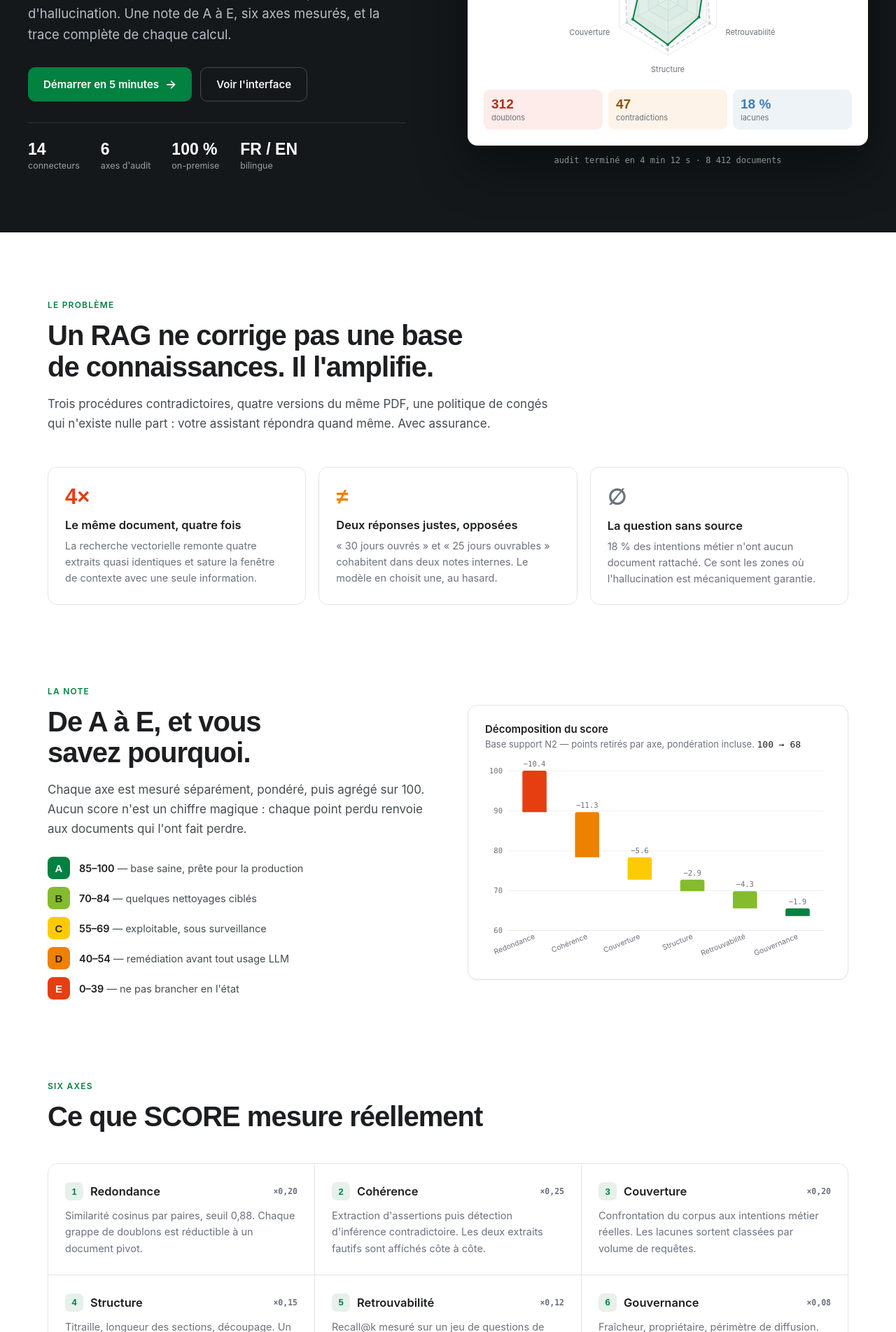
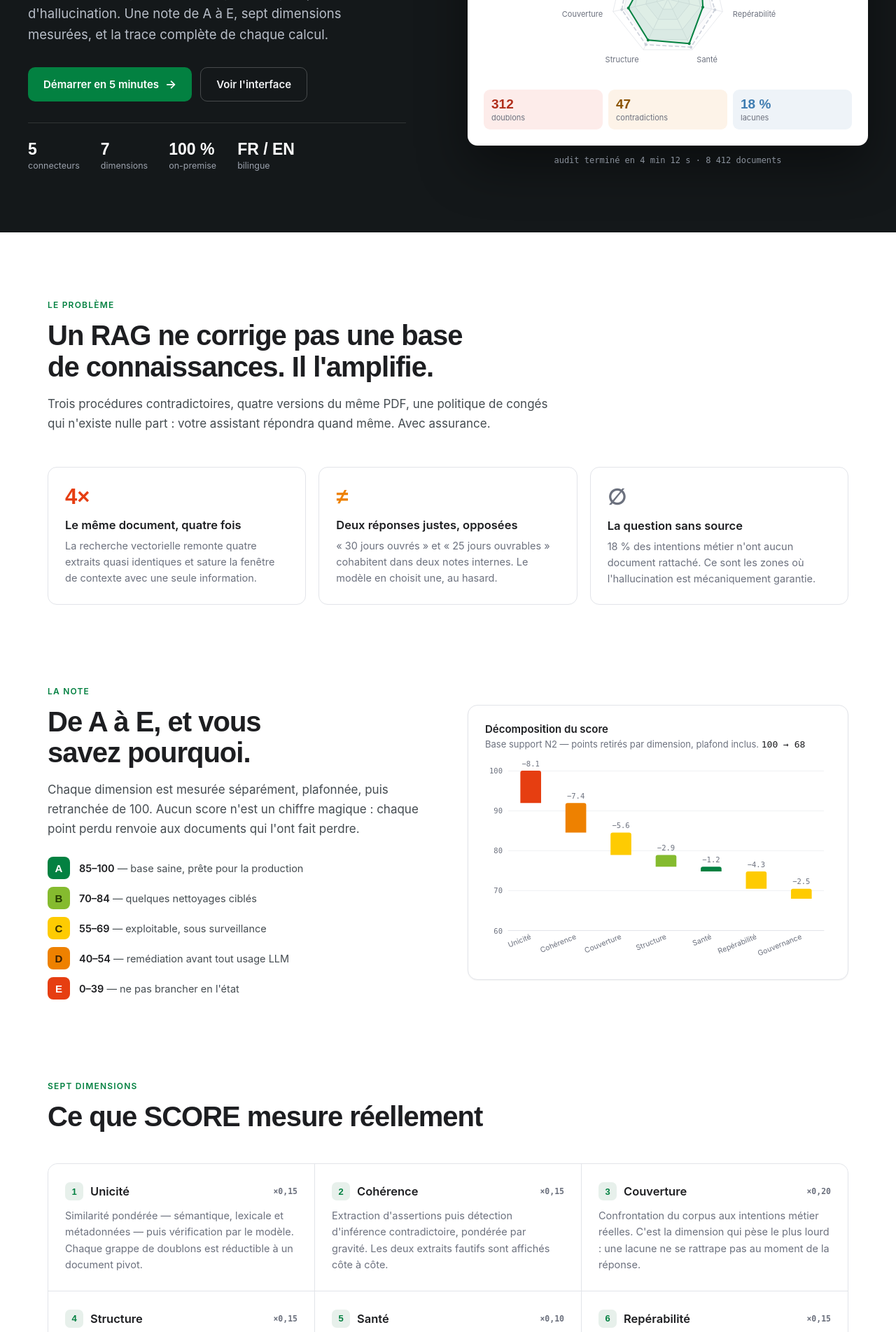
Before and after one commit to informatique-cdc/SCORE, a Django app: page / in a window 1280 px wide. Shown: the part 457-2360 px from the top of the page at 70% size. Run offline with Django 5.2, Linux system fonts and the light colour scheme; style sheets or scripts are compiled from the project's sources; parts of the project's set-up code (start-up, migrations or seed data) failed here and were passed over; some libraries are stand-ins or nearby versions; some web fonts are replaced.

Commit message:
fix(vitrine): state the dimensions and connectors the code actually has
The mockup advertised 14 connectors and 6 weighted axes. Neither matched
the product: `ConnectorType` declares 5 sources, and `score/scoring.py`
evaluates 7 dimensions under different names, with capped penalties
summing to 100 rather than multiplicative weights.

The listed weights are now those caps — Uniqueness .15, Consistency .15,
Coverage .20, Structure .15, Health .10, Retrievability .15, Governance
.10 — so they add up to 1 and match what the dashboard shows. The radar
and the waterfall gained their seventh dimension, and the waterfall now
colours each bar by the share of its own cap that was spent, since eight
points lost out of fifteen is worse than eight out of twenty.

The pipeline step no longer promises GitLab, S3 and Notion connectors
that do not exist.

A seventh card leaves a gap in a three-column grid, where the container's
grey shows through as the separators are drawn by the 1px gap, so the
last one spans the full row.

```diff
--- a/assets/css/components/vitrine.css
+++ b/assets/css/components/vitrine.css
@@ -848,6 +848,12 @@
     padding: 26px 24px;
   }
 
+  /* Sept cartes ne remplissent pas une grille de trois colonnes : sans cela la
+     dernière rangée laisse voir le fond gris qui sert à dessiner les filets. */
+  .sc-v-axis:last-child {
+    grid-column: 1 / -1;
+  }
+
   .sc-v-axis:hover {
     background: var(--color-surface-50);
   }
--- a/dashboard/static/js/vitrine.js
+++ b/dashboard/static/js/vitrine.js
@@ -155,11 +155,12 @@
         tooltip: { trigger: "item" },
         radar: {
           indicator: [
-            { name: "Redondance", max: 100 },
+            { name: "Unicité", max: 100 },
             { name: "Cohérence", max: 100 },
             { name: "Couverture", max: 100 },
             { name: "Structure", max: 100 },
-            { name: "Retrouvabilité", max: 100 },
+            { name: "Santé", max: 100 },
+            { name: "Repérabilité", max: 100 },
             { name: "Gouvernance", max: 100 },
           ],
           radius: "68%",
@@ -175,14 +176,14 @@
             symbolSize: 4,
             data: [
               {
-                value: [92, 88, 84, 90, 86, 80],
+                value: [92, 88, 84, 90, 95, 86, 80],
                 name: "Cible",
                 lineStyle: { color: t.line300, type: "dashed", width: 1.5 },
                 itemStyle: { color: t.line300 },
                 areaStyle: { color: alpha(t.line300, 0.12) },
               },
               {
-                value: [48, 55, 72, 81, 64, 76],
+                value: [48, 55, 72, 81, 88, 64, 76],
                 name: "Base support N2",
                 lineStyle: { color: t.accent, width: 2 },
                 itemStyle: { color: t.accent },
@@ -194,14 +195,27 @@
       };
     });
 
+    // Plafonds de pénalité repris de score/scoring.py, où leur somme fait 100.
     var drops = [
-      { name: "Redondance", v: 10.4, c: t.e },
-      { name: "Cohérence", v: 11.3, c: t.d },
-      { name: "Couverture", v: 5.6, c: t.c },
-      { name: "Structure", v: 2.9, c: t.b },
-      { name: "Retrouvabilité", v: 4.3, c: t.b },
-      { name: "Gouvernance", v: 1.9, c: t.a },
+      { name: "Unicité", v: 8.1, max: 15 },
+      { name: "Cohérence", v: 7.4, max: 15 },
+      { name: "Couverture", v: 5.6, max: 20 },
+      { name: "Structure", v: 2.9, max: 15 },
+      { name: "Santé", v: 1.2, max: 10 },
+      { name: "Repérabilité", v: 4.3, max: 15 },
+      { name: "Gouvernance", v: 2.5, max: 10 },
     ];
+
+    // La couleur encode la part du plafond consommée, pas la perte absolue :
+    // 8 points perdus sur 15 sont plus graves que 8 sur 20.
+    var dropColor = function (d) {
+      var ratio = d.v / d.max;
+      if (ratio >= 0.5) return t.e;
+      if (ratio >= 0.4) return t.d;
+      if (ratio >= 0.25) return t.c;
+      if (ratio >= 0.15) return t.b;
+      return t.a;
+    };
     // Cascade : une série transparente porte les barres visibles à la hauteur
     // du cumul restant.
     var run = 100;
@@ -210,7 +224,7 @@
     drops.forEach(function (d) {
       run -= d.v;
       base.push(run);
-      visible.push({ value: d.v, itemStyle: { color: d.c, borderRadius: [3, 3, 0, 0] } });
+      visible.push({ value: d.v, itemStyle: { color: dropColor(d), borderRadius: [3, 3, 0, 0] } });
     });
 
     mount("sc-v-waterfall", function () {
@@ -224,7 +238,8 @@
             var bar = p.find(function (x) {
               return x.seriesName === "perte";
             });
-            return bar ? bar.name + " — " + bar.value + " pts perdus" : "";
+            if (!bar) return "";
+            return bar.name + " — " + bar.value + " pts perdus sur " + drops[bar.dataIndex].max;
           },
         },
         xAxis: {
--- a/vitrine/templates/vitrine/home.html
+++ b/vitrine/templates/vitrine/home.html
@@ -25,7 +25,7 @@
         <div class="sc-v-nav-links">
             <a href="#probleme">{% trans "Le problème" %}</a>
             <a href="#score">{% trans "Le score" %}</a>
-            <a href="#axes">{% trans "Axes d'audit" %}</a>
+            <a href="#axes">{% trans "Dimensions" %}</a>
             <a href="#interface">{% trans "Interface" %}</a>
             <a href="#demarrer">{% trans "Démarrer" %}</a>
             <a href="#contribuer">{% trans "Contribuer" %}</a>
@@ -48,7 +48,7 @@
                 {% blocktrans with name=gh.license_name version=gh.license_version %}Open source · {{ name }}-{{ version }} · auto-hébergeable{% endblocktrans %}
             </div>
             <h1 class="sc-v-h1">{% trans "Un Nutri-Score pour vos bases de connaissances." %}</h1>
-            <p class="sc-v-hero-lede">{% trans "SCORE audite vos documents avant qu'un LLM ne s'en serve : doublons, contradictions, lacunes, risque d'hallucination. Une note de A à E, six axes mesurés, et la trace complète de chaque calcul." %}</p>
+            <p class="sc-v-hero-lede">{% trans "SCORE audite vos documents avant qu'un LLM ne s'en serve : doublons, contradictions, lacunes, risque d'hallucination. Une note de A à E, sept dimensions mesurées, et la trace complète de chaque calcul." %}</p>
             <div class="sc-v-cta">
                 <a class="sc-v-btn sc-v-btn--accent sc-v-btn--lg" href="#demarrer">
                     {% trans "Démarrer en 5 minutes" %}
@@ -58,12 +58,12 @@
             </div>
             <div class="sc-v-hero-stats">
                 <div>
-                    <div class="sc-v-hero-stat-value">14</div>
+                    <div class="sc-v-hero-stat-value">5</div>
                     <div class="sc-v-hero-stat-label">{% trans "connecteurs" %}</div>
                 </div>
                 <div>
-                    <div class="sc-v-hero-stat-value">6</div>
-                    <div class="sc-v-hero-stat-label">{% trans "axes d'audit" %}</div>
+                    <div class="sc-v-hero-stat-value">7</div>
+                    <div class="sc-v-hero-stat-label">{% trans "dimensions" %}</div>
                 </div>
                 <div>
                     <div class="sc-v-hero-stat-value">100 %</div>
@@ -157,7 +157,7 @@
         <div>
             <div class="sc-v-eyebrow">{% trans "La note" %}</div>
             <h2 class="sc-v-h2">{% trans "De A à E, et vous savez pourquoi." %}</h2>
-            <p class="sc-v-lede sc-v-lede--tight">{% trans "Chaque axe est mesuré séparément, pondéré, puis agrégé sur 100. Aucun score n'est un chiffre magique : chaque point perdu renvoie aux documents qui l'ont fait perdre." %}</p>
+            <p class="sc-v-lede sc-v-lede--tight">{% trans "Chaque dimension est mesurée séparément, plafonnée, puis retranchée de 100. Aucun score n'est un chiffre magique : chaque point perdu renvoie aux documents qui l'ont fait perdre." %}</p>
             <div class="sc-v-grades">
                 <div class="sc-v-grade-row">
                     <span class="sc-v-grade sc-v-grade--sm sc-v-grade--a">A</span>
@@ -183,7 +183,7 @@
         </div>
         <div class="sc-v-panel">
             <h3 class="sc-v-panel-title">{% trans "Décomposition du score" %}</h3>
-            <p class="sc-v-panel-sub">{% trans "Base support N2 — points retirés par axe, pondération incluse." %} <span class="sc-v-mono-strong">100 → 68</span></p>
+            <p class="sc-v-panel-sub">{% trans "Base support N2 — points retirés par dimension, plafond inclus." %} <span class="sc-v-mono-strong">100 → 68</span></p>
             <div class="sc-v-chart sc-v-chart--waterfall" id="sc-v-waterfall"></div>
         </div>
     </div>
@@ -191,25 +191,25 @@
 
 <section class="sc-v-section" id="axes">
     <div class="sc-v-head">
-        <div class="sc-v-eyebrow">{% trans "Six axes" %}</div>
+        <div class="sc-v-eyebrow">{% trans "Sept dimensions" %}</div>
         <h2 class="sc-v-h2 sc-v-h2--flush">{% trans "Ce que SCORE mesure réellement" %}</h2>
     </div>
     <div class="sc-v-axes">
         <div class="sc-v-axis">
             <div class="sc-v-axis-head">
                 <span class="sc-v-axis-num">1</span>
-                <h3 class="sc-v-axis-title">{% trans "Redondance" %}</h3>
-                <span class="sc-v-axis-weight">×0,20</span>
+                <h3 class="sc-v-axis-title">{% trans "Unicité" %}</h3>
+                <span class="sc-v-axis-weight">×0,15</span>
             </div>
-            <p class="sc-v-card-text">{% trans "Similarité cosinus par paires, seuil 0,88. Chaque grappe de doublons est réductible à un document pivot." %}</p>
+            <p class="sc-v-card-text">{% trans "Similarité pondérée — sémantique, lexicale et métadonnées — puis vérification par le modèle. Chaque grappe de doublons est réductible à un document pivot." %}</p>
         </div>
         <div class="sc-v-axis">
             <div class="sc-v-axis-head">
                 <span class="sc-v-axis-num">2</span>
                 <h3 class="sc-v-axis-title">{% trans "Cohérence" %}</h3>
-                <span class="sc-v-axis-weight">×0,25</span>
+                <span class="sc-v-axis-weight">×0,15</span>
             </div>
-            <p class="sc-v-card-text">{% trans "Extraction d'assertions puis détection d'inférence contradictoire. Les deux extraits fautifs sont affichés côte à côte." %}</p>
+            <p class="sc-v-card-text">{% trans "Extraction d'assertions puis détection d'inférence contradictoire, pondérée par gravité. Les deux extraits fautifs sont affichés côte à côte." %}</p>
         </div>
         <div class="sc-v-axis">
             <div class="sc-v-axis-head">
@@ -217,7 +217,7 @@
                 <h3 class="sc-v-axis-title">{% trans "Couverture" %}</h3>
                 <span class="sc-v-axis-weight">×0,20</span>
             </div>
-            <p class="sc-v-card-text">{% trans "Confrontation du corpus aux intentions métier réelles. Les lacunes sortent classées par volume de requêtes." %}</p>
+            <p class="sc-v-card-text">{% trans "Confrontation du corpus aux intentions métier réelles. C'est la dimension qui pèse le plus lourd : une lacune ne se rattrape pas au moment de la réponse." %}</p>
         </div>
         <div class="sc-v-axis">
             <div class="sc-v-axis-head">
@@ -225,23 +225,31 @@
                 <h3 class="sc-v-axis-title">{% trans "Structure" %}</h3>
                 <span class="sc-v-axis-weight">×0,15</span>
             </div>
-            <p class="sc-v-card-text">{% trans "Titraille, longueur des sections, découpage. Un document mal structuré produit des extraits illisibles hors contexte." %}</p>
+            <p class="sc-v-card-text">{% trans "Titraille, longueur des sections, découpage, regroupement thématique. Un document mal structuré produit des extraits illisibles hors contexte." %}</p>
         </div>
         <div class="sc-v-axis">
             <div class="sc-v-axis-head">
                 <span class="sc-v-axis-num">5</span>
-                <h3 class="sc-v-axis-title">{% trans "Retrouvabilité" %}</h3>
-                <span class="sc-v-axis-weight">×0,12</span>
+                <h3 class="sc-v-axis-title">{% trans "Santé" %}</h3>
+                <span class="sc-v-axis-weight">×0,10</span>
             </div>
-            <p class="sc-v-card-text">{% trans "Recall@k mesuré sur un jeu de questions de référence. Ce qui existe mais ne remonte jamais est identifié." %}</p>
+            <p class="sc-v-card-text">{% trans "État du pipeline d'ingestion : documents prêts, en erreur, jamais extraits. Un corpus à moitié indexé fausse toutes les autres mesures." %}</p>
         </div>
         <div class="sc-v-axis">
             <div class="sc-v-axis-head">
                 <span class="sc-v-axis-num">6</span>
+                <h3 class="sc-v-axis-title">{% trans "Repérabilité" %}</h3>
+                <span class="sc-v-axis-weight">×0,15</span>
+            </div>
+            <p class="sc-v-card-text">{% trans "Recall@k mesuré sur un jeu de questions de référence, plus l'hygiène des fragments. Ce qui existe mais ne remonte jamais est identifié." %}</p>
+        </div>
+        <div class="sc-v-axis">
+            <div class="sc-v-axis-head">
+                <span class="sc-v-axis-num">7</span>
                 <h3 class="sc-v-axis-title">{% trans "Gouvernance" %}</h3>
-                <span class="sc-v-axis-weight">×0,08</span>
+                <span class="sc-v-axis-weight">×0,10</span>
             </div>
-            <p class="sc-v-card-text">{% trans "Fraîcheur, propriétaire, périmètre de diffusion. Un document orphelin de 2019 pèse sur le score." %}</p>
+            <p class="sc-v-card-text">{% trans "Fraîcheur, propriétaire, type, périmètre de diffusion. Un document orphelin de 2019 pèse sur le score." %}</p>
         </div>
     </div>
 </section>
@@ -324,7 +332,7 @@
         <div class="sc-v-step sc-v-step--1">
             <div class="sc-v-step-label">{% trans "ÉTAPE 01" %}</div>
             <h3 class="sc-v-step-title">{% trans "Collecte" %}</h3>
-            <p class="sc-v-card-text">{% trans "Un connecteur, des identifiants chiffrés, et le corpus est indexé. SharePoint, Confluence, GitLab, S3, Notion, un dossier." %}</p>
+            <p class="sc-v-card-text">{% trans "Un connecteur, des identifiants chiffrés, et le corpus est indexé. SharePoint, Confluence, Elasticsearch, un dossier ou une archive ZIP." %}</p>
         </div>
         <div class="sc-v-step sc-v-step--2">
             <div class="sc-v-step-label">{% trans "ÉTAPE 02" %}</div>
@@ -334,7 +342,7 @@
         <div class="sc-v-step sc-v-step--3">
             <div class="sc-v-step-label">{% trans "ÉTAPE 03" %}</div>
             <h3 class="sc-v-step-title">{% trans "Audit" %}</h3>
-            <p class="sc-v-card-text">{% trans "Les six axes tournent en parallèle. Chaque détection conserve ses paramètres, ses seuils et sa durée." %}</p>
+            <p class="sc-v-card-text">{% trans "Les sept dimensions tournent en parallèle. Chaque détection conserve ses paramètres, ses seuils et sa durée." %}</p>
         </div>
         <div class="sc-v-step sc-v-step--4">
             <div class="sc-v-step-label">{% trans "ÉTAPE 04" %}</div>
@@ -451,7 +459,7 @@
                 <div class="sc-v-footer-title">{% trans "Produit" %}</div>
                 <div class="sc-v-footer-links">
                     <a href="#score">{% trans "Le score" %}</a>
-                    <a href="#axes">{% trans "Axes d'audit" %}</a>
+                    <a href="#axes">{% trans "Dimensions" %}</a>
                     <a href="#interface">{% trans "Interface" %}</a>
                     <a href="#demarrer">{% trans "Installation" %}</a>
                 </div>
```
